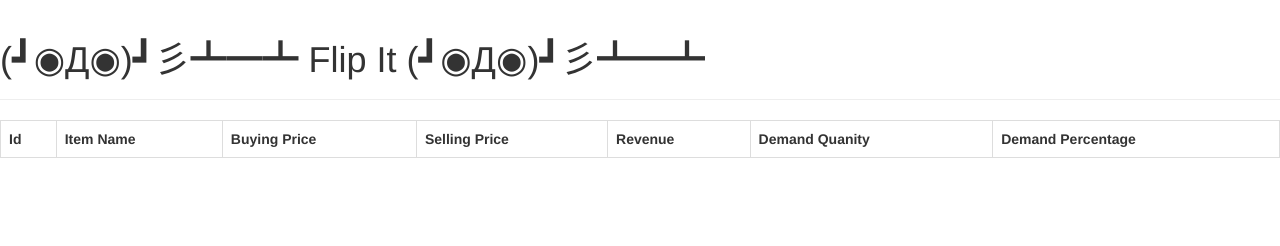
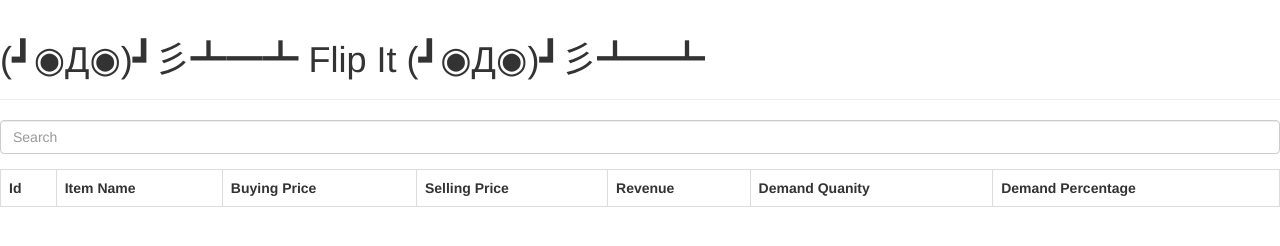
Before and after one commit to osrs-flipit/osrs-flipit.github.io, a plain HTML site: page index.html in a window 1280 px wide. Drawn offline with nearby package versions, Linux system fonts and the light colour scheme; no server answers.

Commit message:
search filter

```diff
--- a/app/directives/home/home.template.html
+++ b/app/directives/home/home.template.html
@@ -1,4 +1,8 @@
-<div ng-controller="HomeController as home" class="table-responsive">
+<div ng-controller="HomeController as home">
+    <div class="form-group">
+        <input ng-model="searchText" class="form-control" placeholder="Search">
+    </div>
+    <div class="table-responsive">
         <table class="table table-bordered">
             <th>Id</th>
             <th>Item Name</th>
@@ -7,7 +11,7 @@
             <th>Revenue</th>
             <th>Demand Quanity</th>
             <th>Demand Percentage</th>
-        <tr ng-repeat="item in home.allItems">
+            <tr ng-repeat="item in home.allItems| filter: searchText">
                 <td>{{item.id}}</td>
                 <td>{{item.name}}</td>
                 <td>{{item.buyPrice}} G</td>
@@ -18,3 +22,4 @@
             </tr>
         </table>
     </div>
+</div>
```
Lines whose indentation alone changed are shown as unchanged.
